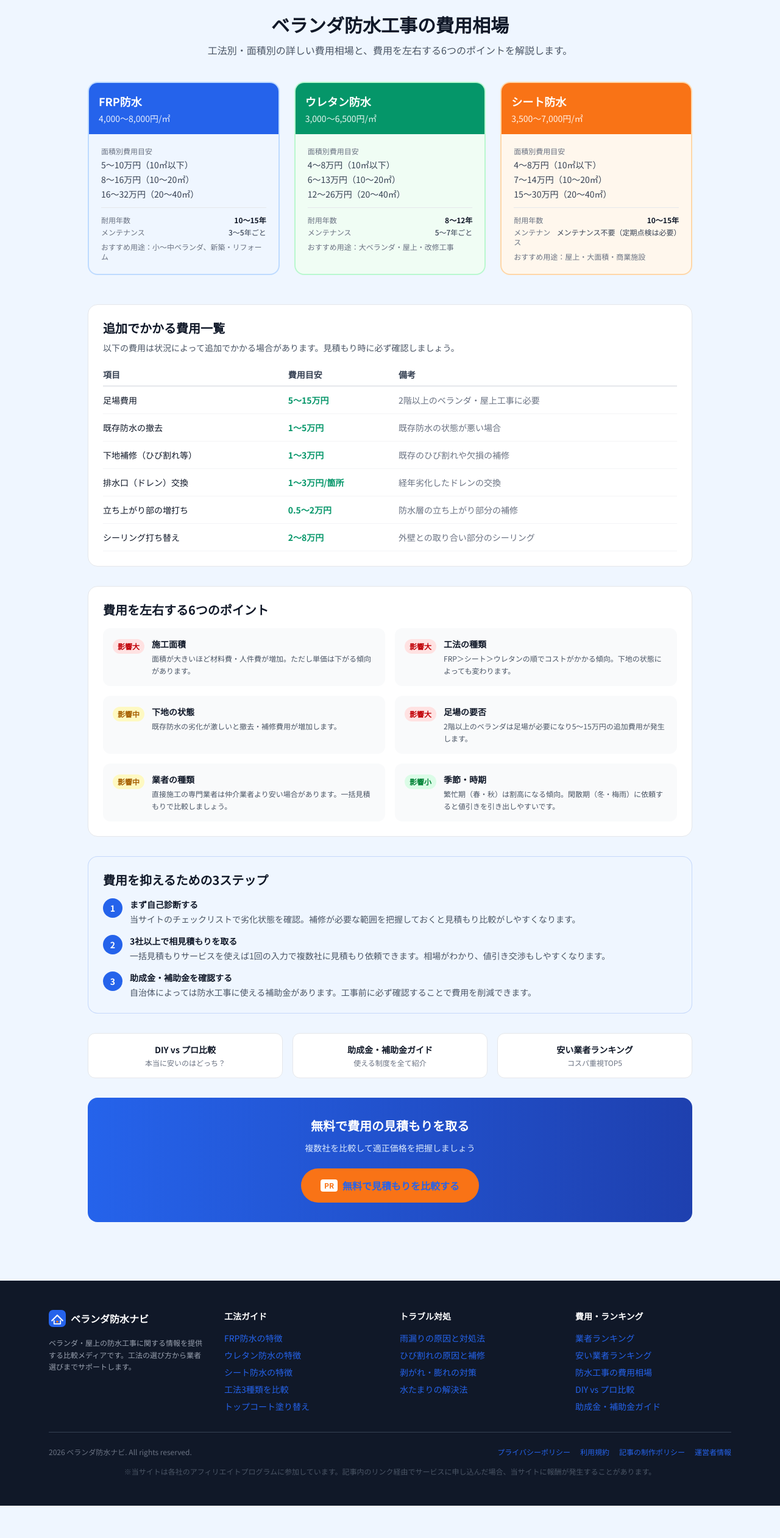
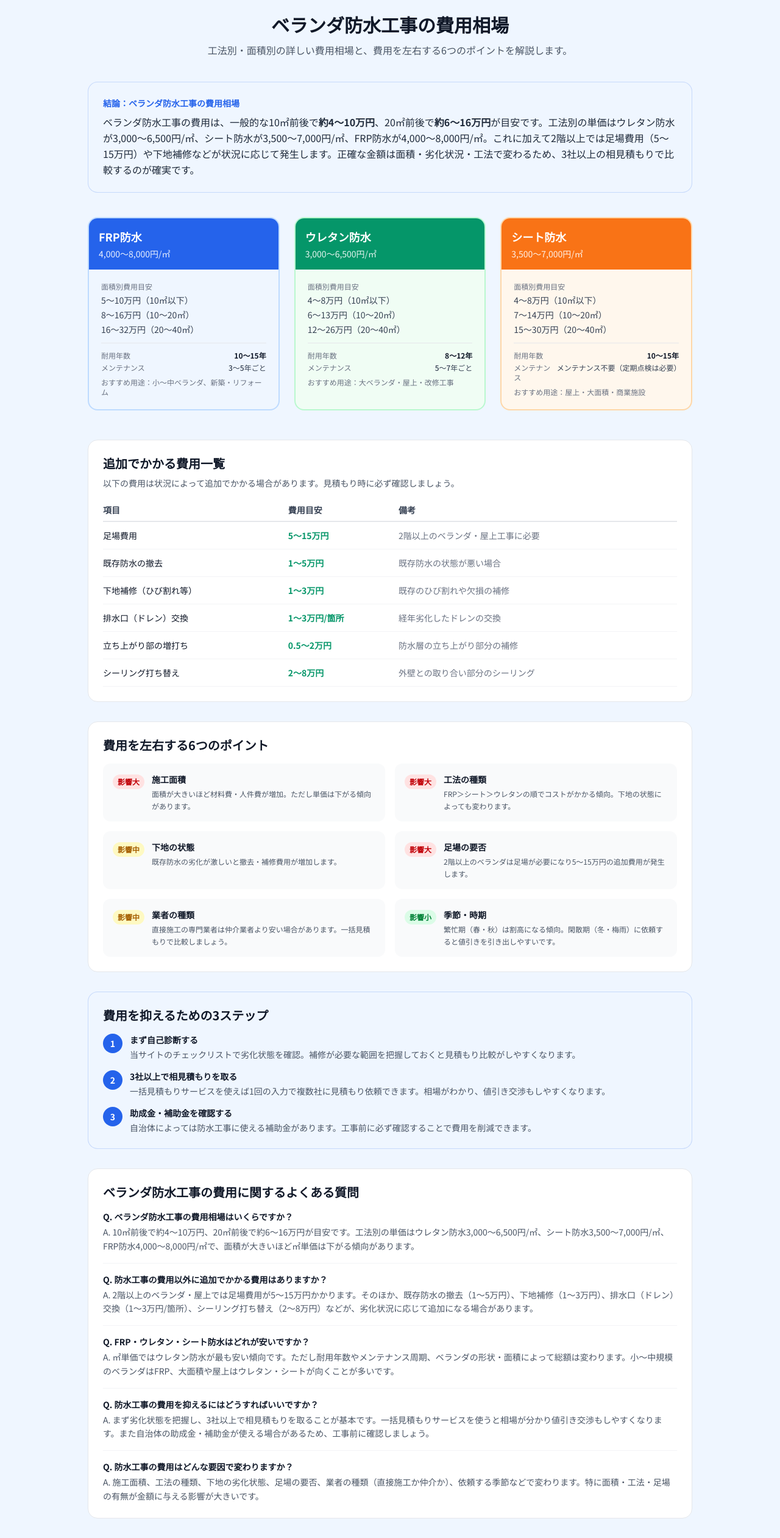
Before and after one commit to webmaster0818/bousui-navi, a Next.js app: page /cost/price in a window 1280 px wide. Shown: the part 162-2684 px from the top of the page at 61% size. Before the commit the page ends 2631 px from the top, so only its background shows below. Built offline with nearby package versions, Linux system fonts and the light colour scheme.

Commit message:
balcony: /cost/price 即答ブロック+FAQ+構造化データ追加

```diff
--- a/app/cost/price/page.tsx
+++ b/app/cost/price/page.tsx
@@ -65,6 +65,29 @@ const priceFactors = [
   { factor: "季節・時期", impact: "low", description: "繁忙期（春・秋）は割高になる傾向。閑散期（冬・梅雨）に依頼すると値引きを引き出しやすいです。" },
 ];
 
+const faqs = [
+  {
+    q: "ベランダ防水工事の費用相場はいくらですか？",
+    a: "10㎡前後で約4〜10万円、20㎡前後で約6〜16万円が目安です。工法別の単価はウレタン防水3,000〜6,500円/㎡、シート防水3,500〜7,000円/㎡、FRP防水4,000〜8,000円/㎡で、面積が大きいほど㎡単価は下がる傾向があります。",
+  },
+  {
+    q: "防水工事の費用以外に追加でかかる費用はありますか？",
+    a: "2階以上のベランダ・屋上では足場費用が5〜15万円かかります。そのほか、既存防水の撤去（1〜5万円）、下地補修（1〜3万円）、排水口（ドレン）交換（1〜3万円/箇所）、シーリング打ち替え（2〜8万円）などが、劣化状況に応じて追加になる場合があります。",
+  },
+  {
+    q: "FRP・ウレタン・シート防水はどれが安いですか？",
+    a: "㎡単価ではウレタン防水が最も安い傾向です。ただし耐用年数やメンテナンス周期、ベランダの形状・面積によって総額は変わります。小〜中規模のベランダはFRP、大面積や屋上はウレタン・シートが向くことが多いです。",
+  },
+  {
+    q: "防水工事の費用を抑えるにはどうすればいいですか？",
+    a: "まず劣化状態を把握し、3社以上で相見積もりを取ることが基本です。一括見積もりサービスを使うと相場が分かり値引き交渉もしやすくなります。また自治体の助成金・補助金が使える場合があるため、工事前に確認しましょう。",
+  },
+  {
+    q: "防水工事の費用はどんな要因で変わりますか？",
+    a: "施工面積、工法の種類、下地の劣化状態、足場の要否、業者の種類（直接施工か仲介か）、依頼する季節などで変わります。特に面積・工法・足場の有無が金額に与える影響が大きいです。",
+  },
+];
+
 export default function PricePage() {
   return (
     <div className="max-w-5xl mx-auto px-4 py-8">
@@ -84,6 +107,14 @@ export default function PricePage() {
         </h1>
         <p className="text-gray-600 max-w-2xl mx-auto">
           工法別・面積別の詳しい費用相場と、費用を左右する6つのポイントを解説します。
+        </p>
+      </div>
+
+      {/* 即答ブロック（AEO/強調スニペット対応） */}
+      <div className="bg-[#EFF6FF] border border-[#2563EB]/20 rounded-2xl p-5 md:p-6 mb-10">
+        <p className="text-sm font-bold text-[#2563EB] mb-2">結論：ベランダ防水工事の費用相場</p>
+        <p className="text-gray-800 leading-relaxed text-sm md:text-base">
+          ベランダ防水工事の費用は、一般的な10㎡前後で<strong>約4〜10万円</strong>、20㎡前後で<strong>約6〜16万円</strong>が目安です。工法別の単価はウレタン防水が3,000〜6,500円/㎡、シート防水が3,500〜7,000円/㎡、FRP防水が4,000〜8,000円/㎡。これに加えて2階以上では足場費用（5〜15万円）や下地補修などが状況に応じて発生します。正確な金額は面積・劣化状況・工法で変わるため、3社以上の相見積もりで比較するのが確実です。
         </p>
       </div>
 
@@ -202,6 +233,48 @@ export default function PricePage() {
         </ol>
       </div>
 
+      {/* FAQ */}
+      <div className="bg-white rounded-2xl border border-gray-200 p-6 mb-8">
+        <h2 className="text-xl font-bold text-gray-900 mb-4">ベランダ防水工事の費用に関するよくある質問</h2>
+        <div className="space-y-4">
+          {faqs.map((f, i) => (
+            <div key={i} className="border-b border-gray-100 pb-4 last:border-0 last:pb-0">
+              <p className="font-bold text-gray-900 text-sm mb-1">Q. {f.q}</p>
+              <p className="text-sm text-gray-600 leading-relaxed">A. {f.a}</p>
+            </div>
+          ))}
+        </div>
+      </div>
+
+      <script
+        type="application/ld+json"
+        dangerouslySetInnerHTML={{
+          __html: JSON.stringify({
+            "@context": "https://schema.org",
+            "@type": "FAQPage",
+            mainEntity: faqs.map((f) => ({
+              "@type": "Question",
+              name: f.q,
+              acceptedAnswer: { "@type": "Answer", text: f.a },
+            })),
+          }),
+        }}
+      />
+      <script
+        type="application/ld+json"
+        dangerouslySetInnerHTML={{
+          __html: JSON.stringify({
+            "@context": "https://schema.org",
+            "@type": "BreadcrumbList",
+            itemListElement: [
+              { "@type": "ListItem", position: 1, name: "ホーム", item: "https://balcony-bousui-navi.com/" },
+              { "@type": "ListItem", position: 2, name: "費用ガイド", item: "https://balcony-bousui-navi.com/cost/price/" },
+              { "@type": "ListItem", position: 3, name: "防水工事の費用相場" },
+            ],
+          }),
+        }}
+      />
+
       {/* Related & CTA */}
       <div className="grid grid-cols-1 sm:grid-cols-3 gap-4 mb-8">
         <Link href="/cost/diy-vs-pro/" className="bg-white rounded-xl border border-gray-200 p-4 text-center hover:border-[#2563EB] transition-colors no-underline">
```
